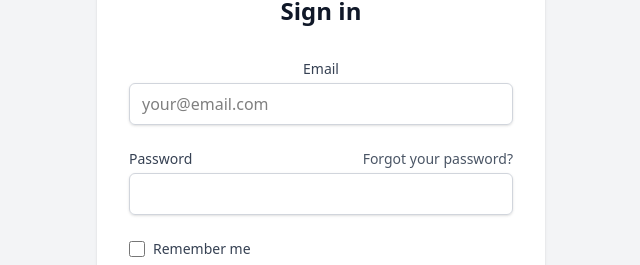
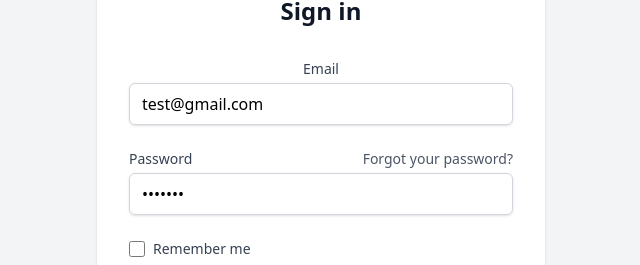
Before and after one commit to Shubham9528/Real-time-whiteboard-app, a React (Vite) app in the folder client/: page /login in a window 1280 px wide. Shown: the part 187-452 px from the top of the page, without its empty margins (319-959 px from the left). Built offline with nearby package versions, Linux system fonts and the light colour scheme; no server answers.

Commit message:
feat: add default test credentials to login form
- Added default email (test@gmail.com) and password (test123) values to login form for easier testing
- Pre-populated credentials help developers and testers quickly access the application without manual input

```diff
--- a/client/src/components/Auth/LoginForm.tsx
+++ b/client/src/components/Auth/LoginForm.tsx
@@ -3,8 +3,8 @@ import { useNavigate, Link, useLocation } from 'react-router-dom';
 import { useAuthStore } from '../../store/authStore';
 
 export const LoginForm = () => {
-  const [email, setEmail] = useState('');
-  const [password, setPassword] = useState('');
+  const [email, setEmail] = useState('test@gmail.com');
+  const [password, setPassword] = useState('test123');
   const [rememberMe, setRememberMe] = useState(false);
   const [loading, setLoading] = useState(false);
   const [error, setError] = useState('');
```
